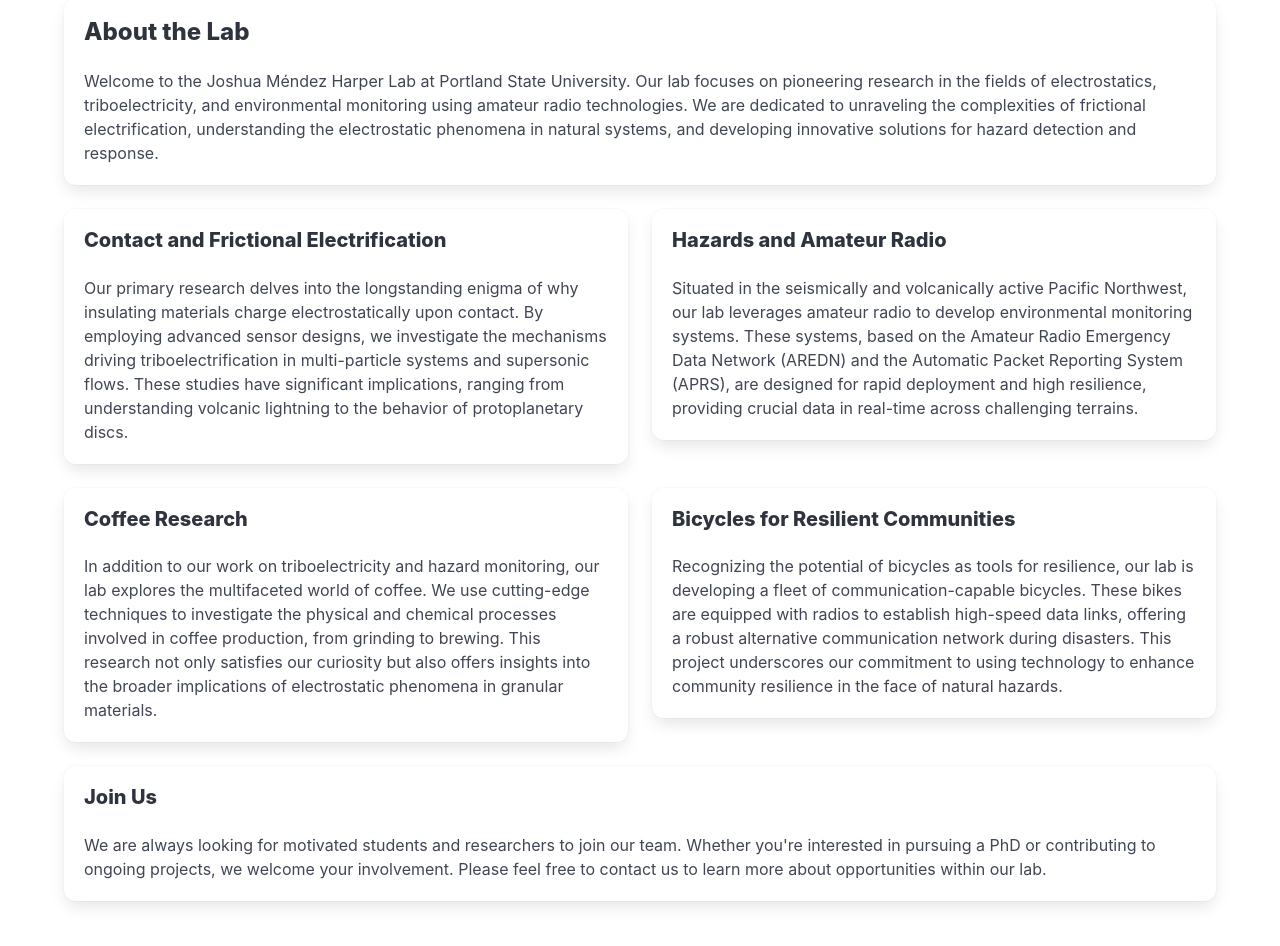
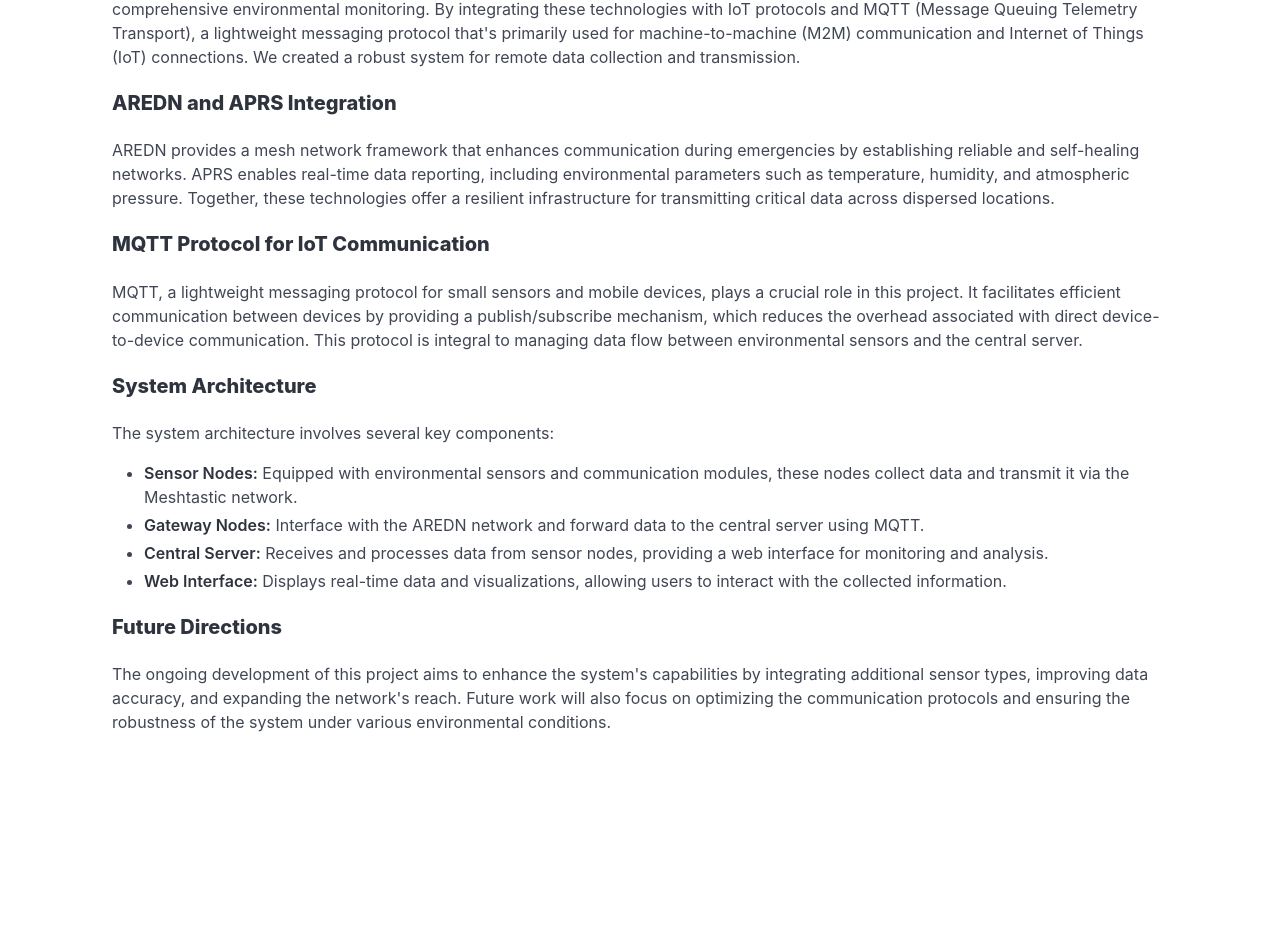
Before and after one commit to williserdman/AREDN_site, a SvelteKit app: page / in a window 1280 px wide. Shown: the part 240-1186 px from the top of the page. After the commit the page ends 1022 px from the top, so only its background shows below. Built offline with nearby package versions, Linux system fonts and the light colour scheme.

Commit message:
Heavy comments added to code

```diff
--- a/src/routes/+layout.svelte
+++ b/src/routes/+layout.svelte
@@ -15,9 +15,6 @@
 	<!-- hidden on touch devices -->
 	<div class="navbar-menu">
 		<div class="navbar-end">
-			<a class="navbar-item" href="/about" data-sveltekit-preload-data data-sveltekit-preload-code
-				>About</a
-			>
 			<div class="navbar-item is-hoverable has-dropdown">
 				<div class="navbar-link">Data</div>
 				<div class="navbar-dropdown is-right">
--- a/src/routes/+page.svelte
+++ b/src/routes/+page.svelte
@@ -1,94 +1,67 @@
-<script lang="ts">
-	// Add any TypeScript or SvelteKit-specific logic here if needed
-</script>
+<svelte:head>
+	<title>KO4TL/Mendez Lab - PSU MCECS</title>
+</svelte:head>
 
-<section class="section">
-	<div class="container">
+<main class="container">
+	<section class="section">
+		<h1 class="title">Environmental Monitoring with AREDN, APRS, and MQTT</h1>
 		<div class="content">
-			<h1 class="title has-text-primary">Joshua Méndez Harper Lab</h1>
-			<p class="subtitle has-text-grey-dark">
-				Electrical and Computer Engineering <br />
-				Portland State University
+			<h2 class="title is-4">Project Overview</h2>
+			<p>
+				This project focuses on leveraging AREDN (Amateur Radio Emergency Data Network) and APRS
+				(Automatic Packet Reporting System) for comprehensive environmental monitoring. By
+				integrating these technologies with IoT protocols and MQTT (Message Queuing Telemetry
+				Transport), a lightweight messaging protocol that's primarily used for machine-to-machine
+				(M2M) communication and Internet of Things (IoT) connections. We created a robust system for
+				remote data collection and transmission.
 			</p>
 
-			<hr />
+			<h2 class="title is-5">AREDN and APRS Integration</h2>
+			<p>
+				AREDN provides a mesh network framework that enhances communication during emergencies by
+				establishing reliable and self-healing networks. APRS enables real-time data reporting,
+				including environmental parameters such as temperature, humidity, and atmospheric pressure.
+				Together, these technologies offer a resilient infrastructure for transmitting critical data
+				across dispersed locations.
+			</p>
 
-			<div class="box">
-				<h2 class="title is-4">About the Lab</h2>
-				<p>
-					Welcome to the Joshua Méndez Harper Lab at Portland State University. Our lab focuses on
-					pioneering research in the fields of electrostatics, triboelectricity, and environmental
-					monitoring using amateur radio technologies. We are dedicated to unraveling the
-					complexities of frictional electrification, understanding the electrostatic phenomena in
-					natural systems, and developing innovative solutions for hazard detection and response.
-				</p>
-			</div>
+			<h2 class="title is-5">MQTT Protocol for IoT Communication</h2>
+			<p>
+				MQTT, a lightweight messaging protocol for small sensors and mobile devices, plays a crucial
+				role in this project. It facilitates efficient communication between devices by providing a
+				publish/subscribe mechanism, which reduces the overhead associated with direct
+				device-to-device communication. This protocol is integral to managing data flow between
+				environmental sensors and the central server.
+			</p>
 
-			<div class="columns">
-				<div class="column">
-					<div class="box">
-						<h3 class="title is-5">Contact and Frictional Electrification</h3>
-						<p>
-							Our primary research delves into the longstanding enigma of why insulating materials
-							charge electrostatically upon contact. By employing advanced sensor designs, we
-							investigate the mechanisms driving triboelectrification in multi-particle systems and
-							supersonic flows. These studies have significant implications, ranging from
-							understanding volcanic lightning to the behavior of protoplanetary discs.
-						</p>
-					</div>
-				</div>
+			<h2 class="title is-5">System Architecture</h2>
+			<p>The system architecture involves several key components:</p>
+			<ul>
+				<li>
+					<strong>Sensor Nodes:</strong> Equipped with environmental sensors and communication modules,
+					these nodes collect data and transmit it via the Meshtastic network.
+				</li>
+				<li>
+					<strong>Gateway Nodes:</strong> Interface with the AREDN network and forward data to the central
+					server using MQTT.
+				</li>
+				<li>
+					<strong>Central Server:</strong> Receives and processes data from sensor nodes, providing a
+					web interface for monitoring and analysis.
+				</li>
+				<li>
+					<strong>Web Interface:</strong> Displays real-time data and visualizations, allowing users
+					to interact with the collected information.
+				</li>
+			</ul>
 
-				<div class="column">
-					<div class="box">
-						<h3 class="title is-5">Hazards and Amateur Radio</h3>
-						<p>
-							Situated in the seismically and volcanically active Pacific Northwest, our lab
-							leverages amateur radio to develop environmental monitoring systems. These systems,
-							based on the Amateur Radio Emergency Data Network (AREDN) and the Automatic Packet
-							Reporting System (APRS), are designed for rapid deployment and high resilience,
-							providing crucial data in real-time across challenging terrains.
-						</p>
-					</div>
-				</div>
-			</div>
-
-			<div class="columns">
-				<div class="column">
-					<div class="box">
-						<h3 class="title is-5">Coffee Research</h3>
-						<p>
-							In addition to our work on triboelectricity and hazard monitoring, our lab explores
-							the multifaceted world of coffee. We use cutting-edge techniques to investigate the
-							physical and chemical processes involved in coffee production, from grinding to
-							brewing. This research not only satisfies our curiosity but also offers insights into
-							the broader implications of electrostatic phenomena in granular materials.
-						</p>
-					</div>
-				</div>
-
-				<div class="column">
-					<div class="box">
-						<h3 class="title is-5">Bicycles for Resilient Communities</h3>
-						<p>
-							Recognizing the potential of bicycles as tools for resilience, our lab is developing a
-							fleet of communication-capable bicycles. These bikes are equipped with radios to
-							establish high-speed data links, offering a robust alternative communication network
-							during disasters. This project underscores our commitment to using technology to
-							enhance community resilience in the face of natural hazards.
-						</p>
-					</div>
-				</div>
-			</div>
-
-			<div class="box">
-				<h3 class="title is-5">Join Us</h3>
-				<p>
-					We are always looking for motivated students and researchers to join our team. Whether
-					you're interested in pursuing a PhD or contributing to ongoing projects, we welcome your
-					involvement. Please feel free to contact us to learn more about opportunities within our
-					lab.
-				</p>
-			</div>
+			<h2 class="title is-5">Future Directions</h2>
+			<p>
+				The ongoing development of this project aims to enhance the system's capabilities by
+				integrating additional sensor types, improving data accuracy, and expanding the network's
+				reach. Future work will also focus on optimizing the communication protocols and ensuring
+				the robustness of the system under various environmental conditions.
+			</p>
 		</div>
-	</div>
-</section>
+	</section>
+</main>
--- a/src/routes/api/export/+server.ts
+++ b/src/routes/api/export/+server.ts
@@ -1,16 +1,14 @@
-import { db } from "$lib/database.js";
 import { AsyncParser } from "@json2csv/node";
 
 export const GET = async ({ request }) => {
-	//const stmt = db.prepare("SELECT * FROM sensor_data");
-	//const info = stmt.all();
-	const info = await (await fetch("http://127.0.0.1:5000/out/sensors/all")).json();
+	// getting all the data from our API (meshtastic)
+	const info = await (await fetch("http://localhost:5000/out/sensors/all")).json();
 
-	//console.log(info);
-
+	// turning it into a csv
 	const parser = new AsyncParser();
 	const csv = (await parser.parse(info).promise()) as any;
 
+	// returning that file to the user
 	return new Response(csv, {
 		status: 200,
 		headers: {
--- a/src/routes/meshtastic/+error.svelte
+++ b/src/routes/meshtastic/+error.svelte
@@ -1,3 +1,9 @@
+<!-- error page (when we send a 404) -->
+
+<svelte:head>
+	<title>404 - No Attribute found</title>
+</svelte:head>
+
 <div class="container">
 	<div class="title is-size-2 has-text-centered">Requested resource not found.</div>
 	<div class="mt-6 has-text-centered">
--- a/src/routes/meshtastic/+page.server.ts
+++ b/src/routes/meshtastic/+page.server.ts
@@ -20,7 +20,7 @@
 		//const config1 = raw_config1 * 1;
 		const config2 = formData.get("config2");
 
-		fetch("http://127.0.0.1:5000/in/MeshtasticSensors/config", {
+		fetch("http://localhost:5000/in/MeshtasticSensors/config", {
 			method: "POST",
 			body: JSON.stringify({
 				payload: config2
```
Also changed, not shown: src/lib/helpers.ts (+20 -0 lines), src/routes/about/+page.svelte (deleted, +0 -63 lines), src/routes/aprs/+page.server.ts (+11 -10 lines), src/routes/aprs/+page.svelte (+95 -40 lines), src/routes/meshtastic/+page.svelte (+3 -4 lines), src/routes/meshtastic/[attribute]/+page.server.ts (+9 -13 lines), src/routes/meshtastic/[attribute]/+page.svelte (+34 -37 lines), 2 other files (tests, documents, lock files or other folders).
